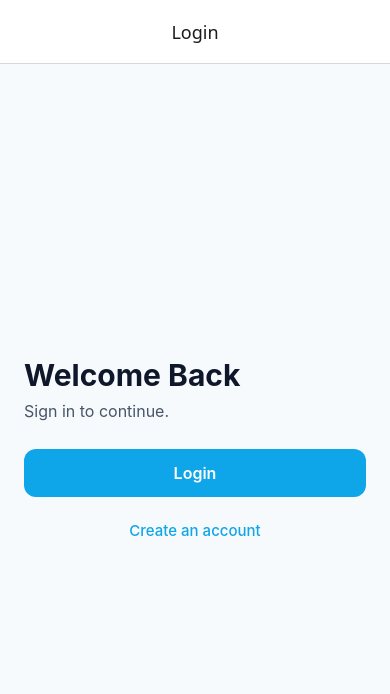
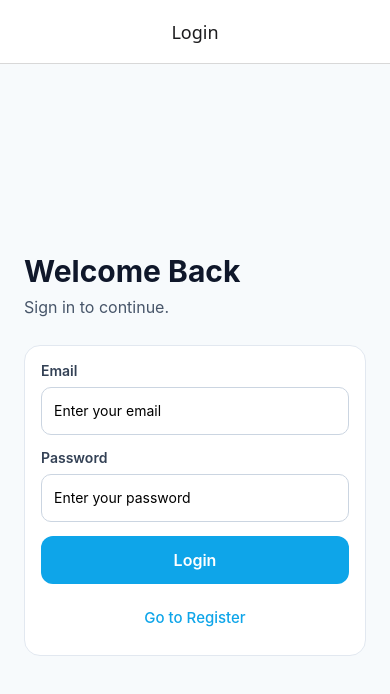
Before and after one commit to RakatiVenukumar/4N-EcoTech-Scheduling-Platform, a React Native app: screen /Login in a window 390 px wide. Shown: the top 694 px of the page. Built offline with nearby package versions, Linux system fonts and the light colour scheme; what react-native-worklets would draw is missing.

Commit message:
Added login screen UI

```diff
--- a/screens/LoginScreen.js
+++ b/screens/LoginScreen.js
@@ -1,29 +1,61 @@
-import React from 'react';
-import { StyleSheet, Text, TouchableOpacity, View } from 'react-native';
+import React, { useState } from 'react';
+import { SafeAreaView, StyleSheet, Text, TextInput, TouchableOpacity, View } from 'react-native';
 
 const LoginScreen = ({ navigation }) => {
+  const [email, setEmail] = useState('');
+  const [password, setPassword] = useState('');
+
   return (
+    <SafeAreaView style={styles.safeArea}>
       <View style={styles.container}>
         <Text style={styles.title}>Welcome Back</Text>
         <Text style={styles.subtitle}>Sign in to continue.</Text>
+
+        <View style={styles.formCard}>
+          <Text style={styles.label}>Email</Text>
+          <TextInput
+            value={email}
+            onChangeText={setEmail}
+            placeholder="Enter your email"
+            keyboardType="email-address"
+            autoCapitalize="none"
+            autoCorrect={false}
+            style={styles.input}
+          />
+
+          <Text style={styles.label}>Password</Text>
+          <TextInput
+            value={password}
+            onChangeText={setPassword}
+            placeholder="Enter your password"
+            secureTextEntry
+            autoCapitalize="none"
+            autoCorrect={false}
+            style={styles.input}
+          />
 
           <TouchableOpacity style={styles.primaryButton} onPress={() => navigation.replace('Home')}>
             <Text style={styles.primaryButtonText}>Login</Text>
           </TouchableOpacity>
 
           <TouchableOpacity style={styles.secondaryButton} onPress={() => navigation.navigate('Register')}>
-        <Text style={styles.secondaryButtonText}>Create an account</Text>
+            <Text style={styles.secondaryButtonText}>Go to Register</Text>
           </TouchableOpacity>
         </View>
+      </View>
+    </SafeAreaView>
   );
 };
 
 const styles = StyleSheet.create({
+  safeArea: {
+    flex: 1,
+    backgroundColor: '#F7FAFC',
+  },
   container: {
     flex: 1,
     justifyContent: 'center',
     padding: 24,
-    backgroundColor: '#F7FAFC',
   },
   title: {
     fontSize: 30,
@@ -35,6 +67,28 @@ const styles = StyleSheet.create({
     fontSize: 16,
     color: '#475569',
     marginBottom: 28,
+  },
+  formCard: {
+    backgroundColor: '#FFFFFF',
+    borderRadius: 16,
+    padding: 16,
+    borderWidth: 1,
+    borderColor: '#E2E8F0',
+  },
+  label: {
+    fontSize: 14,
+    color: '#334155',
+    marginBottom: 8,
+    fontWeight: '600',
+  },
+  input: {
+    height: 48,
+    borderWidth: 1,
+    borderColor: '#CBD5E1',
+    borderRadius: 10,
+    paddingHorizontal: 12,
+    marginBottom: 14,
+    backgroundColor: '#FFFFFF',
   },
   primaryButton: {
     backgroundColor: '#0EA5E9',
```
Lines whose indentation alone changed are shown as unchanged.
